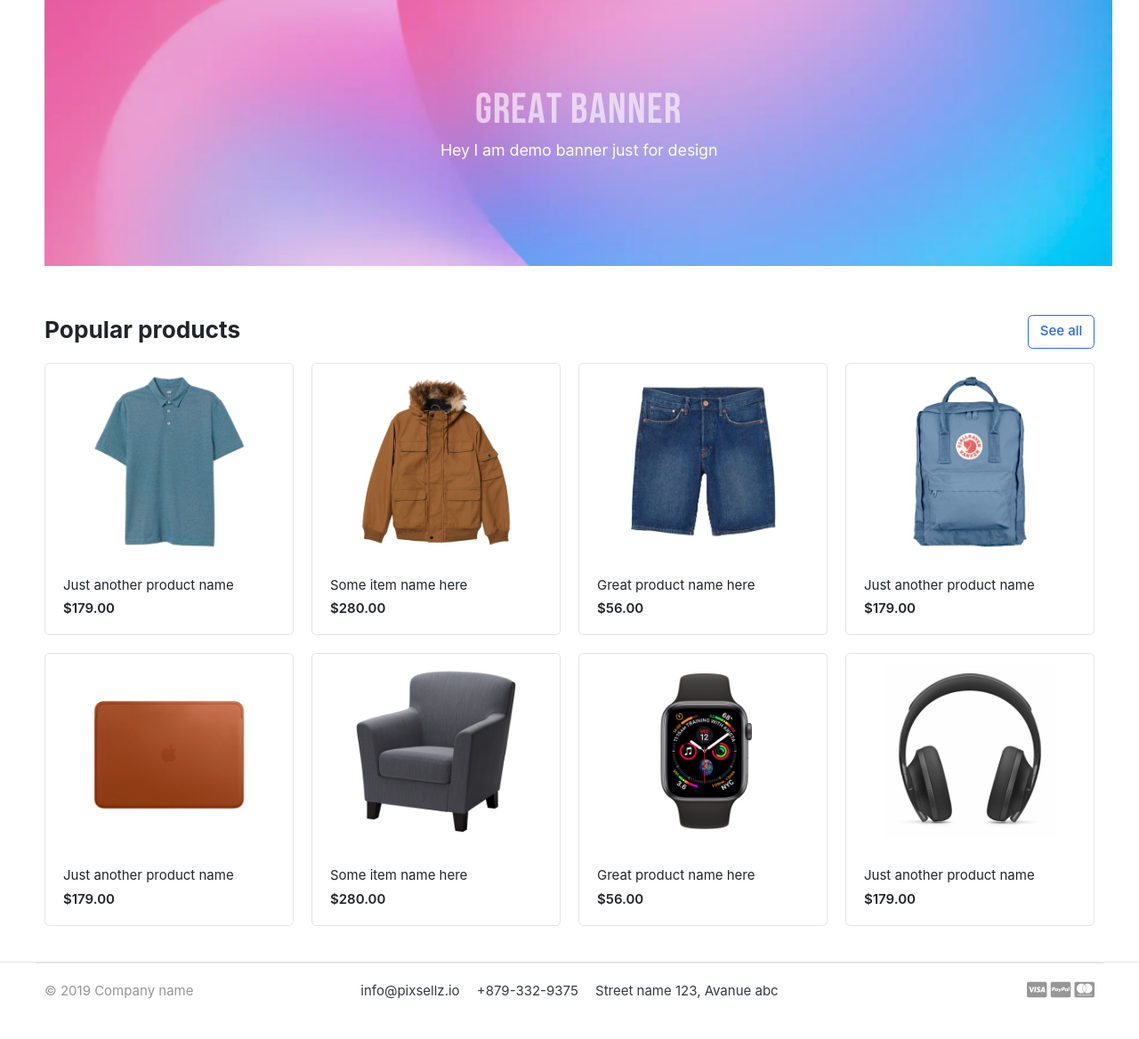
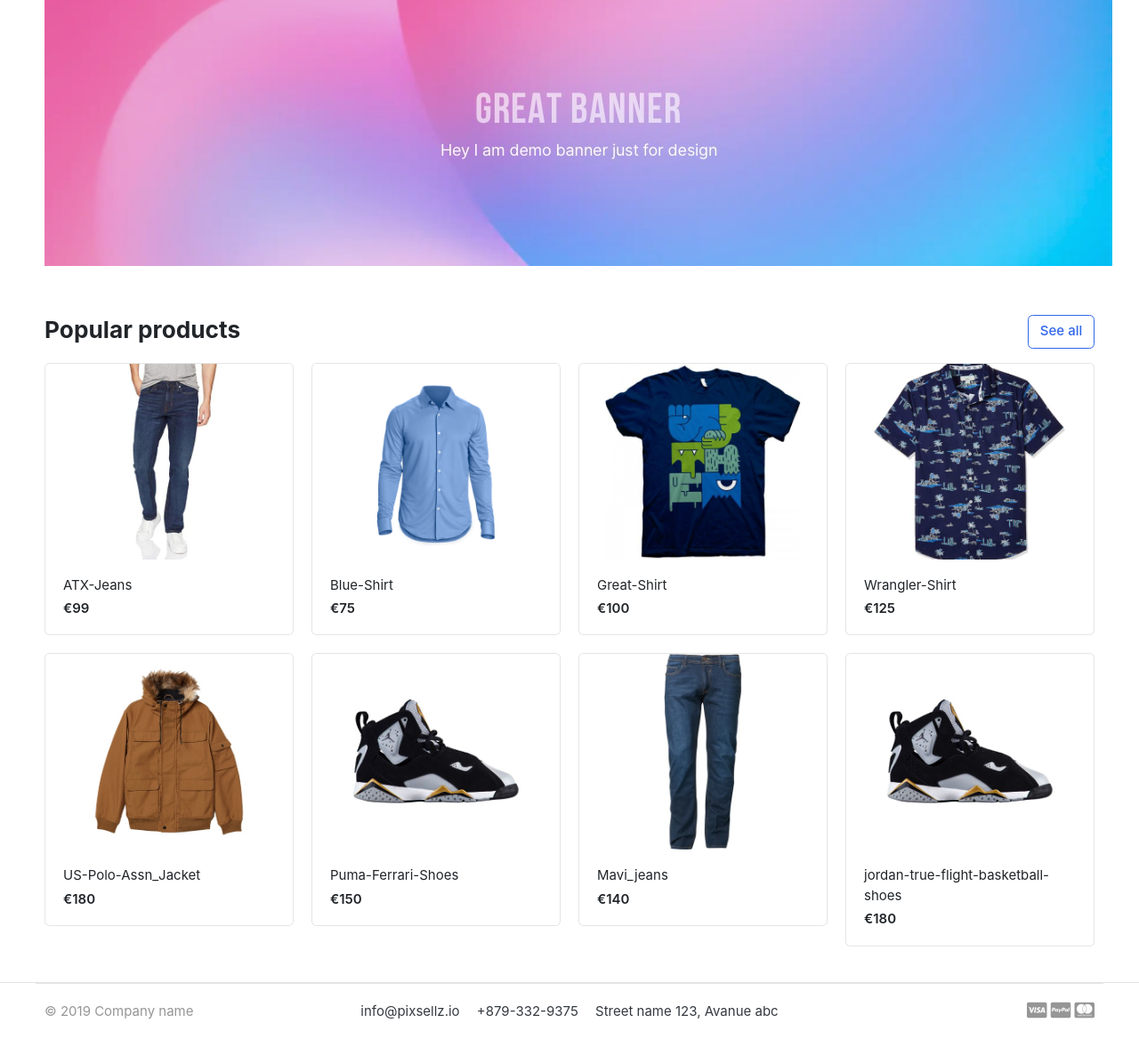
Before and after one commit to PedroCristo/E-commerce-django-udemy-course, a Django app: page / in a window 1280 px wide. Shown: the part 139-1307 px from the top of the page at 89% size. Before the commit the page ends 1262 px from the top, so only its background shows below. Run offline with Django 3.2, Linux system fonts and the light colour scheme; data comes from the database, SQL or seed files in the repository; some libraries are stand-ins or nearby versions; some web fonts are replaced.

Commit message:
Make the home template dynamic to display the products and change the product model

```diff
--- a/greatkart/views.py
+++ b/greatkart/views.py
@@ -1,5 +1,13 @@
 from django.shortcuts import render
+from products.models import Product
 
 
 def home(request):
-    return render(request, 'home.html')
+    """
+    View to render the home page
+    """
+    products = Product.objects.all().filter(is_available=True)
+    context = {
+        'products': products,
+    }
+    return render(request, 'home.html', context)
--- a/products/models.py
+++ b/products/models.py
@@ -10,7 +10,7 @@ class Product(models.Model):
     slug = models.SlugField(max_length=200, unique=True)
     description = models.CharField(max_length=500, blank=True)
     price = models.IntegerField()
-    images = models.ImageField(upload_to='photos/products')
+    image = models.ImageField(upload_to='photos/products')
     stock = models.IntegerField()
     is_available = models.BooleanField(default=True)
     category = models.ForeignKey(Category, on_delete=models.CASCADE)
--- a/templates/home.html
+++ b/templates/home.html
@@ -21,81 +21,18 @@
 	<a href="./store.html" class="btn btn-outline-primary float-right">See all</a>
 	<h3 class="section-title">Popular products</h3>
 </header><!-- sect-heading -->
-
-
 <div class="row">
+	{% for product in products %}
 	<div class="col-md-3">
 		<div class="card card-product-grid">
-			<a href="./product-detail.html" class="img-wrap"> <img src="{% static 'images/items/1.jpg' %}"> </a>
+			<a href="./product-detail.html" class="img-wrap"> <img src="{{ product.image.url }}"> </a>
 			<figcaption class="info-wrap">
-				<a href="./product-detail.html" class="title">Just another product name</a>
-				<div class="price mt-1">$179.00</div> <!-- price-wrap.// -->
+				<a href="./product-detail.html" class="title">{{ product.product_name }}</a>
+				<div class="price mt-1">€{{ product.price }}</div> <!-- price-wrap.// -->
 			</figcaption>
 		</div>
 	</div> <!-- col.// -->
-	<div class="col-md-3">
-		<div class="card card-product-grid">
-			<a href="./product-detail.html" class="img-wrap"><img class="logo" src="{% static 'images/items/2.jpg' %}"> </a>
-			<figcaption class="info-wrap">
-				<a href="./product-detail.html" class="title">Some item name here</a>
-				<div class="price mt-1">$280.00</div> <!-- price-wrap.// -->
-			</figcaption>
-		</div>
-	</div> <!-- col.// -->
-	<div class="col-md-3">
-		<div class="card card-product-grid">
-			<a href="./product-detail.html" class="img-wrap"> <img src="{% static 'images/items/3.jpg' %}"> </a>
-			<figcaption class="info-wrap">
-				<a href="./product-detail.html" class="title">Great product name here</a>
-				<div class="price mt-1">$56.00</div> <!-- price-wrap.// -->
-			</figcaption>
-		</div>
-	</div> <!-- col.// -->
-	<div class="col-md-3">
-		<div class="card card-product-grid">
-			<a href="./product-detail.html" class="img-wrap"> <img src="{% static 'images/items/4.jpg' %}"> </a>
-			<figcaption class="info-wrap">
-				<a href="./product-detail.html" class="title">Just another product name</a>
-				<div class="price mt-1">$179.00</div> <!-- price-wrap.// -->
-			</figcaption>
-		</div>
-	</div> <!-- col.// -->
-	<div class="col-md-3">
-		<div class="card card-product-grid">
-			<a href="./product-detail.html" class="img-wrap"> <img src="{% static 'images/items/5.jpg' %}"> </a>
-			<figcaption class="info-wrap">
-				<a href="./product-detail.html" class="title">Just another product name</a>
-				<div class="price mt-1">$179.00</div> <!-- price-wrap.// -->
-			</figcaption>
-		</div>
-	</div> <!-- col.// -->
-	<div class="col-md-3">
-		<div class="card card-product-grid">
-			<a href="./product-detail.html" class="img-wrap"> <img src="{% static 'images/items/6.jpg' %}"> </a>
-			<figcaption class="info-wrap">
-				<a href="./product-detail.html" class="title">Some item name here</a>
-				<div class="price mt-1">$280.00</div> <!-- price-wrap.// -->
-			</figcaption>
-		</div>
-	</div> <!-- col.// -->
-	<div class="col-md-3">
-		<div class="card card-product-grid">
-			<a href="./product-detail.html" class="img-wrap"> <img src="{% static 'images/items/7.jpg' %}"> </a>
-			<figcaption class="info-wrap">
-				<a href="./product-detail.html" class="title">Great product name here</a>
-				<div class="price mt-1">$56.00</div> <!-- price-wrap.// -->
-			</figcaption>
-		</div>
-	</div> <!-- col.// -->
-	<div class="col-md-3">
-		<div class="card card-product-grid">
-			<a href="./product-detail.html" class="img-wrap"> <img src="{% static 'images/items/9.jpg' %}"> </a>
-			<figcaption class="info-wrap">
-				<a href="./product-detail.html" class="title">Just another product name</a>
-				<div class="price mt-1">$179.00</div> <!-- price-wrap.// -->
-			</figcaption>
-		</div>
-	</div> <!-- col.// -->
+	{% endfor %}
 </div> <!-- row.// -->
 
 </div><!-- container // -->
```
Also changed, not shown: db.sqlite3, products/migrations/0002_auto_20221018_1201.py (added).
